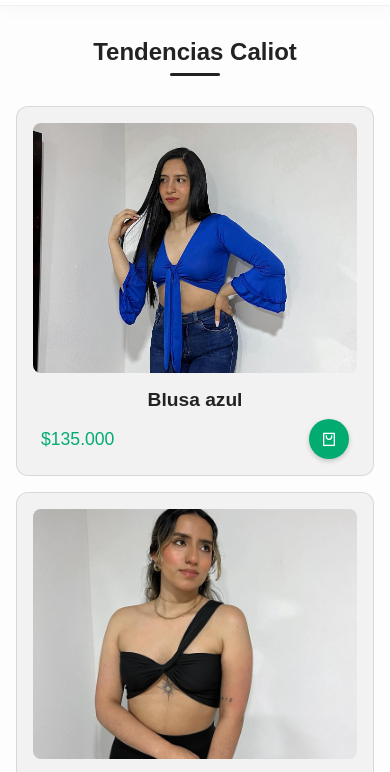
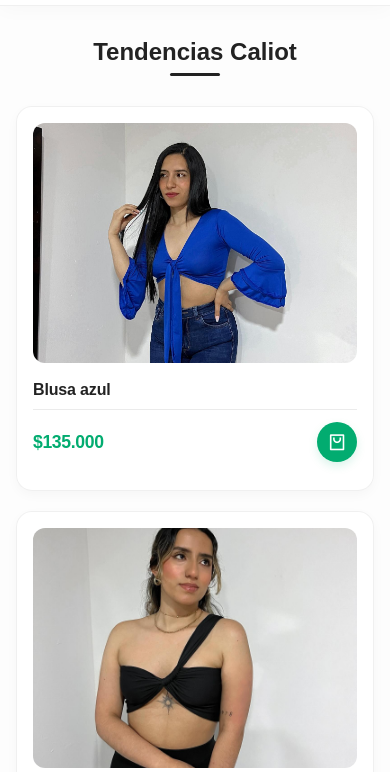
Before and after one commit to Alexus97/caliotstore, a plain HTML site: page index.html in a window 390 px wide. Shown: the part 61-833 px from the top of the page. Drawn offline with nearby package versions, Linux system fonts and the light colour scheme; a web font is replaced by a local one.

Commit message:
fix styles

```diff
--- a/assets/css/section-grid.css
+++ b/assets/css/section-grid.css
@@ -35,40 +35,52 @@
 .product__box {
   position: relative;
   background: var(--white-color);
-  padding: 1rem;
-  border-radius: 12px;
-  transition: all 0.3s ease;
-  border: 1px solid rgba(0, 0, 0, 0.1);
+  padding: 1.5rem;
+  border-radius: 16px;
+  transition: all 0.4s cubic-bezier(0.165, 0.84, 0.44, 1);
+  border: 1px solid rgba(0, 0, 0, 0.06);
   display: flex;
   flex-direction: column;
   height: 100%;
+  overflow: hidden;
+  backdrop-filter: blur(10px);
+  background: rgba(255, 255, 255, 0.95);
+  box-shadow: 0 4px 12px rgba(0, 0, 0, 0.03);
 }
 
 .product__box:hover {
-  transform: translateY(-5px);
-  box-shadow: 0 10px 20px rgba(0, 0, 0, 0.1);
+  transform: translateY(-6px);
+  border-color: rgba(2, 172, 112, 0.1);
+  box-shadow: 0 20px 40px rgba(0, 0, 0, 0.08);
 }
 
 .product__img {
   width: 100%;
-  height: 300px;
+  height: 360px;
   object-fit: cover;
-  border-radius: 8px;
-  margin-bottom: 1rem;
-  transition: all 0.3s ease;
+  border-radius: 12px;
+  margin-bottom: 1.25rem;
+  transition: all 0.5s cubic-bezier(0.165, 0.84, 0.44, 1);
 }
 
 .product__img:hover {
-  transform: scale(1.02);
+  transform: scale(1.03);
 }
 
 .product__title {
   font-size: 1.2rem;
   font-weight: 600;
   color: var(--black--button);
-  margin-bottom: 0.5rem;
-  text-align: center;
+  margin-bottom: 1rem;
+  text-align: left;
   flex-grow: 0;
+  letter-spacing: -0.01em;
+  line-height: 1.4;
+  transition: color 0.3s ease;
+}
+
+.product__box:hover .product__title {
+  color: #02ac70;
 }
 
 .product__price-cart {
@@ -76,55 +88,179 @@
   align-items: center;
   justify-content: space-between;
   margin-top: auto;
-  padding: 0 0.5rem;
+  padding: 0.75rem 0;
+  border-top: 1px solid rgba(0, 0, 0, 0.08);
+  position: relative;
+}
+
+.product__price-cart::before {
+  content: "";
+  position: absolute;
+  top: -1px;
+  left: 0;
+  width: 0;
+  height: 1px;
+  background: #02ac70;
+  transition: width 0.4s ease;
+}
+
+.product__box:hover .product__price-cart::before {
+  width: 100%;
 }
 
 .product__price {
-  font-size: 1.1rem;
-  font-weight: 500;
+  font-size: 1.25rem;
+  font-weight: 600;
   color: #02ac70;
   margin: 0;
+  letter-spacing: -0.02em;
+  font-feature-settings: "tnum";
+  font-variant-numeric: tabular-nums;
+  transition: transform 0.3s ease;
+}
+
+.product__box:hover .product__price {
+  transform: translateX(4px);
 }
 
 .add__cart {
   position: relative;
   background: #02ac70;
   color: white;
-  width: 40px;
-  height: 40px;
+  width: 46px;
+  height: 46px;
   border-radius: 50%;
   display: flex;
   align-items: center;
   justify-content: center;
   cursor: pointer;
+  transition: all 0.4s cubic-bezier(0.165, 0.84, 0.44, 1);
+  box-shadow: 0 4px 10px rgba(2, 172, 112, 0.15);
+  overflow: hidden;
+  border: 2px solid transparent;
+}
+
+.add__cart i {
+  font-size: 1.4rem;
   transition: all 0.3s ease;
-  box-shadow: 0 2px 5px rgba(0, 0, 0, 0.2);
+  position: relative;
+  z-index: 2;
+}
+
+.add__cart::before {
+  content: "";
+  position: absolute;
+  width: 150%;
+  height: 150%;
+  background: radial-gradient(
+    circle,
+    rgba(255, 255, 255, 0.2) 0%,
+    rgba(255, 255, 255, 0) 70%
+  );
+  top: 50%;
+  left: 50%;
+  transform: translate(-50%, -50%) scale(0);
+  transition: transform 0.4s cubic-bezier(0.165, 0.84, 0.44, 1);
+  z-index: 1;
+}
+
+.add__cart::after {
+  content: "";
+  position: absolute;
+  inset: 0;
+  border-radius: 50%;
+  border: 2px solid #02ac70;
+  opacity: 0;
+  transition: all 0.4s ease;
 }
 
 .add__cart:hover {
   background: #028656;
-  transform: scale(1.1);
+  transform: scale(1.05);
+  border-color: rgba(255, 255, 255, 0.2);
+}
+
+.add__cart:hover::before {
+  transform: translate(-50%, -50%) scale(1);
+}
+
+.add__cart:hover::after {
+  opacity: 1;
+  transform: scale(1.2);
+}
+
+.add__cart:hover i {
+  transform: scale(0.9);
+}
+
+.add__cart:active {
+  transform: scale(0.95);
 }
 
 @media (max-width: 768px) {
   .shop__content {
-    grid-template-columns: repeat(auto-fit, minmax(200px, 1fr));
+    grid-template-columns: repeat(auto-fit, minmax(220px, 1fr));
     gap: 1.5rem;
   }
 
   .product__img {
-    height: 250px;
+    height: 280px;
+  }
+
+  .product__title {
+    font-size: 1.1rem;
+    margin-bottom: 0.75rem;
+  }
+
+  .product__price {
+    font-size: 1.15rem;
+  }
+
+  .add__cart {
+    width: 42px;
+    height: 42px;
+  }
+
+  .add__cart i {
+    font-size: 1.3rem;
   }
 }
 
 @media (max-width: 480px) {
   .shop__content {
     grid-template-columns: 1fr;
-    gap: 1rem;
+    gap: 1.25rem;
   }
 
   .section__title {
     font-size: 1.5rem;
+  }
+
+  .product__box {
+    padding: 1rem;
+  }
+
+  .product__img {
+    height: 240px;
+    margin-bottom: 1rem;
+  }
+
+  .product__title {
+    font-size: 1rem;
+    margin-bottom: 0.5rem;
+  }
+
+  .product__price {
+    font-size: 1.1rem;
+  }
+
+  .add__cart {
+    width: 40px;
+    height: 40px;
+  }
+
+  .add__cart i {
+    font-size: 1.2rem;
   }
 }
 
--- a/index.html
+++ b/index.html
@@ -83,11 +83,6 @@
             </a>
           </div>
 
-          <!-- wraper ==> nav__social
-                    span ==> nav__icon
-                    name ==> nav__popUp
-                -->
-
           <div class="nav__search">
             <i class="ri-search-line"></i>
           </div>
@@ -100,14 +95,9 @@
             ></i>
           </div>
           <div class="shoping__bag">
-            <!-- shopinba ==> cart -->
             <h2 class="card__title">Carrito</h2>
 
-            <div class="cart__content">
-              <!-- <div class="cart__box">
-
-                        </div> -->
-            </div>
+            <div class="cart__content"></div>
             <div class="total">
               <div class="total__title">Total</div>
               <div class="total__price">$0</div>
@@ -132,7 +122,9 @@
             <h2 class="product__title">Blusa azul</h2>
             <div class="product__price-cart">
               <span class="product__price">$135.000</span>
-              <i class="ri-shopping-bag-2-line add__cart"></i>
+              <button class="add__cart">
+                <i class="ri-shopping-bag-2-line"></i>
+              </button>
             </div>
           </div>
 
@@ -145,7 +137,9 @@
             <h2 class="product__title">Crop top negro</h2>
             <div class="product__price-cart">
               <span class="product__price">$135.000</span>
-              <i class="ri-shopping-bag-2-line add__cart"></i>
+              <button class="add__cart">
+                <i class="ri-shopping-bag-2-line"></i>
+              </button>
             </div>
           </div>
 
@@ -158,7 +152,9 @@
             <h2 class="product__title">Blusa blanca</h2>
             <div class="product__price-cart">
               <span class="product__price">$135.000</span>
-              <i class="ri-shopping-bag-2-line add__cart"></i>
+              <button class="add__cart">
+                <i class="ri-shopping-bag-2-line"></i>
+              </button>
             </div>
           </div>
 
@@ -171,7 +167,9 @@
             <h2 class="product__title">Blusa y falda texas</h2>
             <div class="product__price-cart">
               <span class="product__price">$135.000</span>
-              <i class="ri-shopping-bag-2-line add__cart"></i>
+              <button class="add__cart">
+                <i class="ri-shopping-bag-2-line"></i>
+              </button>
             </div>
           </div>
 
@@ -184,7 +182,9 @@
             <h2 class="product__title">Crop top angel</h2>
             <div class="product__price-cart">
               <span class="product__price">$135.000</span>
-              <i class="ri-shopping-bag-2-line add__cart"></i>
+              <button class="add__cart">
+                <i class="ri-shopping-bag-2-line"></i>
+              </button>
             </div>
           </div>
 
@@ -197,7 +197,9 @@
             <h2 class="product__title">Blusa cafe</h2>
             <div class="product__price-cart">
               <span class="product__price">$135.000</span>
-              <i class="ri-shopping-bag-2-line add__cart"></i>
+              <button class="add__cart">
+                <i class="ri-shopping-bag-2-line"></i>
+              </button>
             </div>
           </div>
         </div>
```
Also changed, not shown: assets/css/bagpag.css (+0 -7 lines), main/menu__shopping.js (+46 -51 lines).
